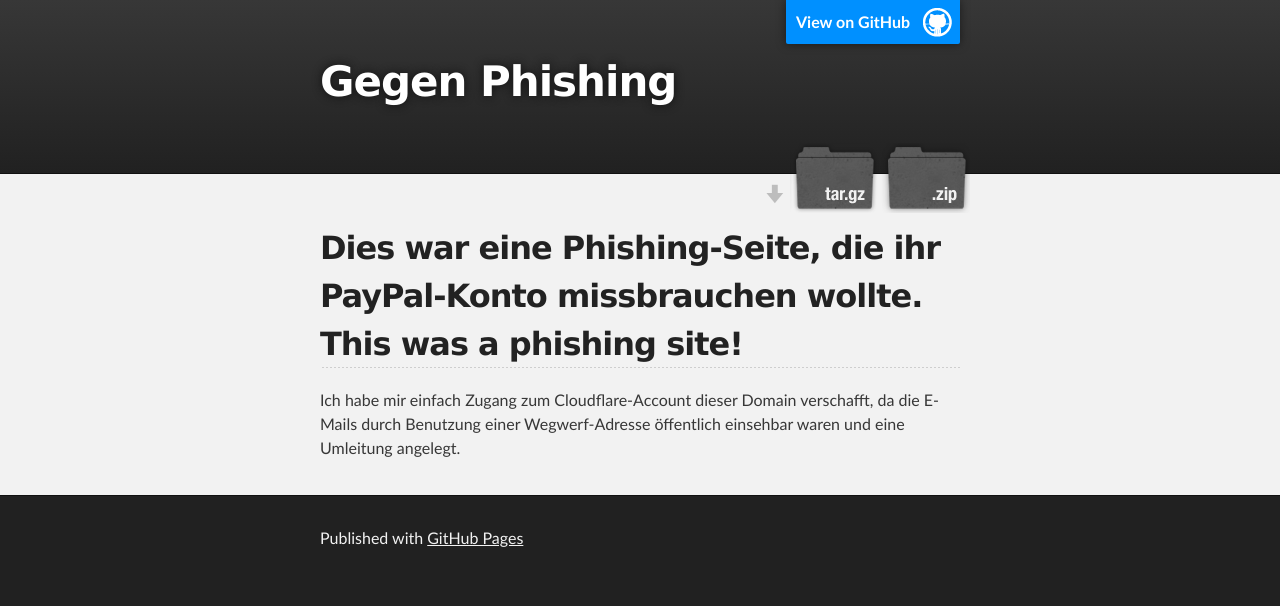
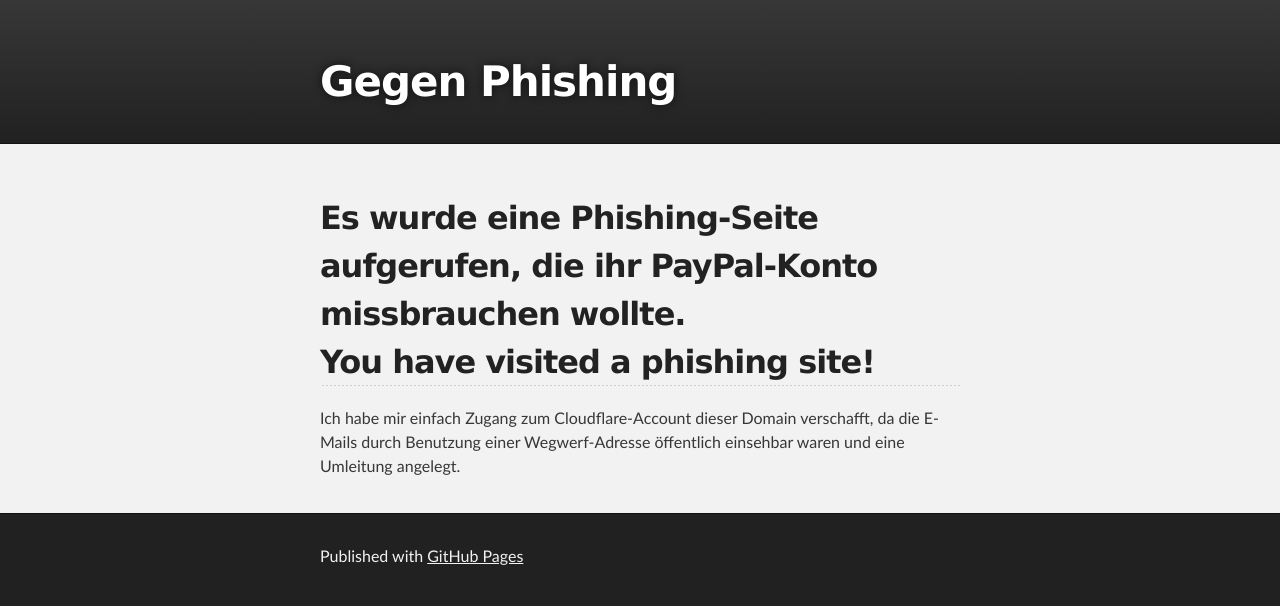
Before and after one commit to prevent-phishing/einkaufne, a plain HTML site: page index.html in a window 1280 px wide. Drawn offline with Linux system fonts and the light colour scheme.

Commit message:
Update index.html

```diff
--- a/index.html
+++ b/index.html
@@ -1,37 +1,23 @@
 <!DOCTYPE html>
 <html>
-
   <head>
     <meta charset='utf-8'>
     <meta http-equiv="X-UA-Compatible" content="chrome=1">
-    <meta name="description" content="Gegen Phishing : ">
-
+    <meta name="description" content="Gegen Phishing">
     <link rel="stylesheet" type="text/css" media="screen" href="stylesheets/stylesheet.css">
-
     <title>Gegen Phishing</title>
   </head>
-
   <body>
-
     <!-- HEADER -->
     <div id="header_wrap" class="outer">
         <header class="inner">
-          <a id="forkme_banner" href="https://github.com/prevent-phishing/einkaufne">View on GitHub</a>
-
           <h1 id="project_title">Gegen Phishing</h1>
-          <h2 id="project_tagline"></h2>
-
-            <section id="downloads">
-              <a class="zip_download_link" href="https://github.com/prevent-phishing/einkaufne/zipball/master">Download this project as a .zip file</a>
-              <a class="tar_download_link" href="https://github.com/prevent-phishing/einkaufne/tarball/master">Download this project as a tar.gz file</a>
-            </section>
         </header>
     </div>
-
     <!-- MAIN CONTENT -->
     <div id="main_content_wrap" class="outer">
       <section id="main_content" class="inner">
-        <h2>Dies war eine Phishing-Seite, die ihr PayPal-Konto missbrauchen wollte.<br>This was a phishing site!</h2>
+        <h2>Es wurde eine Phishing-Seite aufgerufen, die ihr PayPal-Konto missbrauchen wollte.<br>You have visited a phishing site!</h2>
 
 <p>Ich habe mir einfach Zugang zum Cloudflare-Account dieser Domain verschafft, da die E-Mails durch Benutzung einer Wegwerf-Adresse öffentlich einsehbar waren und eine Umleitung angelegt. </p>
       </section>
```
